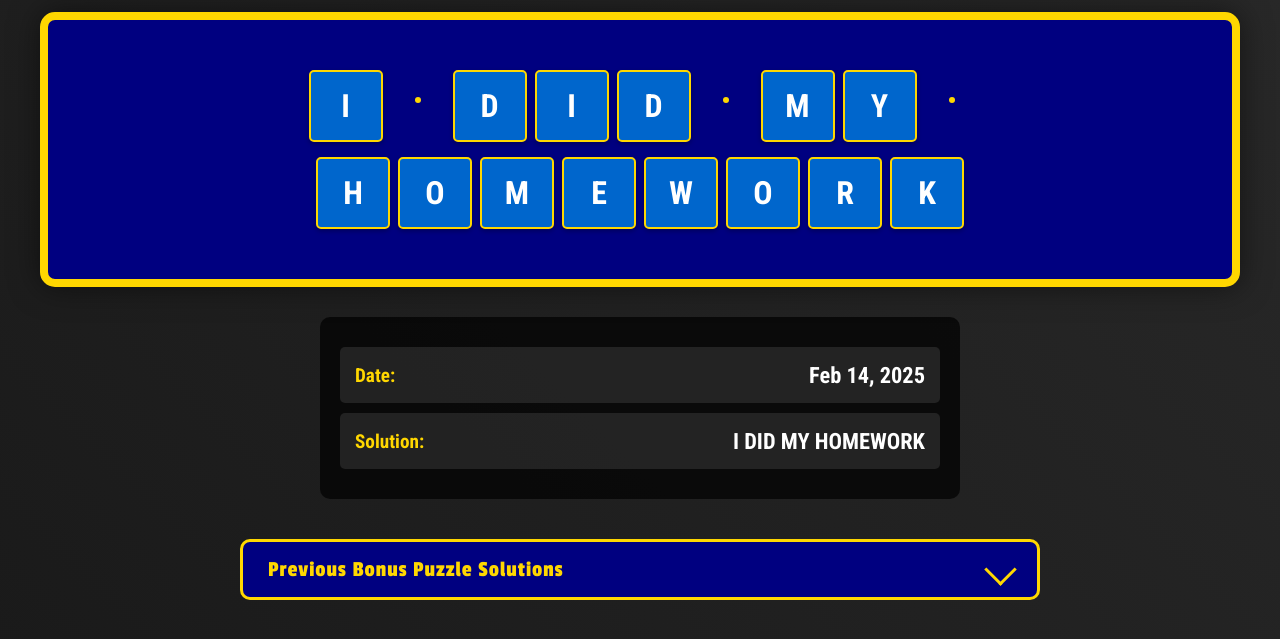
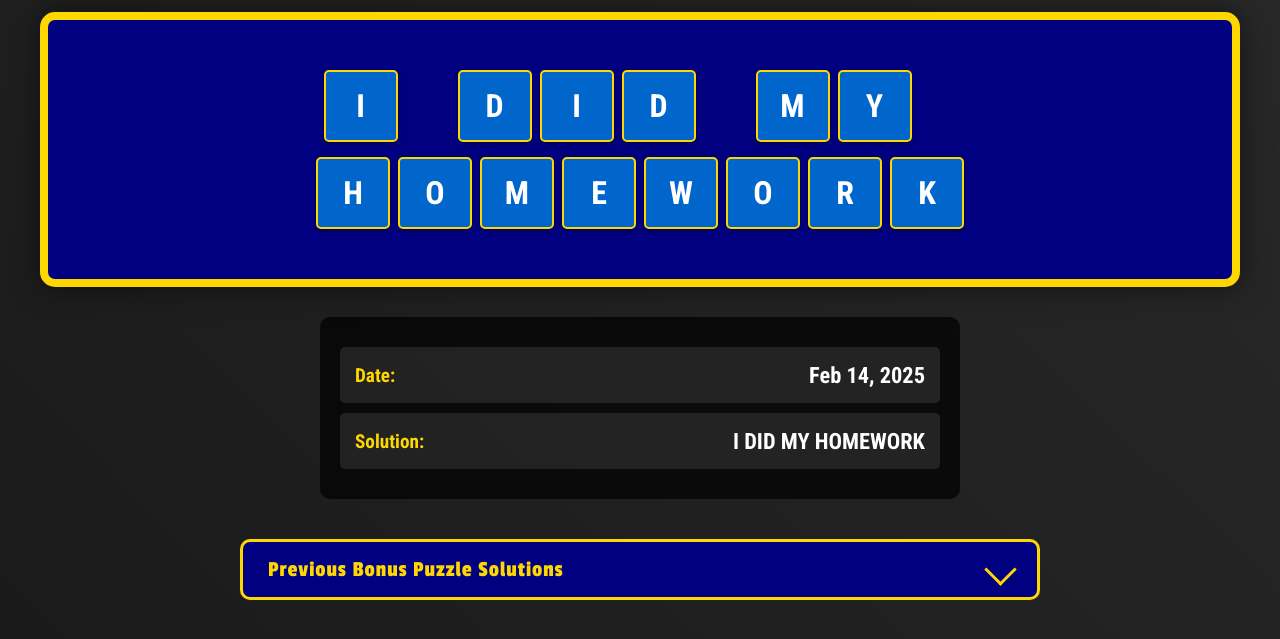
Before and after one commit to BSRFD/WoFBP, a plain HTML site: page index.html in a window 1280 px wide. Shown: the part 287-926 px from the top of the page. Drawn offline with Linux system fonts and the light colour scheme.

Commit message:
Update style.css

```diff
--- a/style.css
+++ b/style.css
@@ -77,25 +77,11 @@ h1 {
     box-shadow: 0 2px 5px rgba(0,0,0,0.3);
     min-width: 40px;
 }
-
 .word-space {
-    width: 40px;
+    width: 30px;
     height: 60px;
     position: relative;
 }
-
-.word-space::after {
-    content: '';
-    position: absolute;
-    left: 50%;
-    top: 50%;
-    transform: translate(-50%, -50%);
-    width: 6px;
-    height: 6px;
-    background: var(--gold);
-    border-radius: 50%;
-}
-
 .info-panel {
     background: rgba(0,0,0,0.7);
     border-radius: 10px;
```
